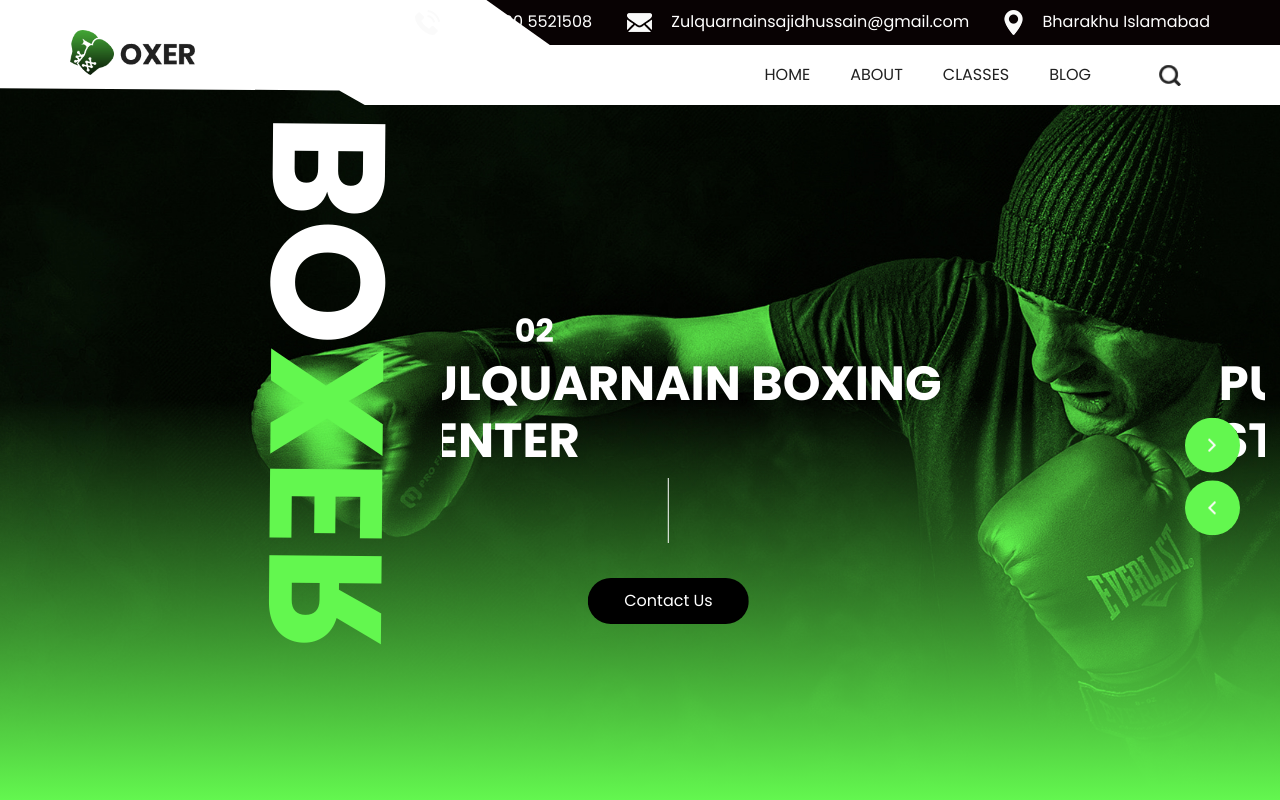
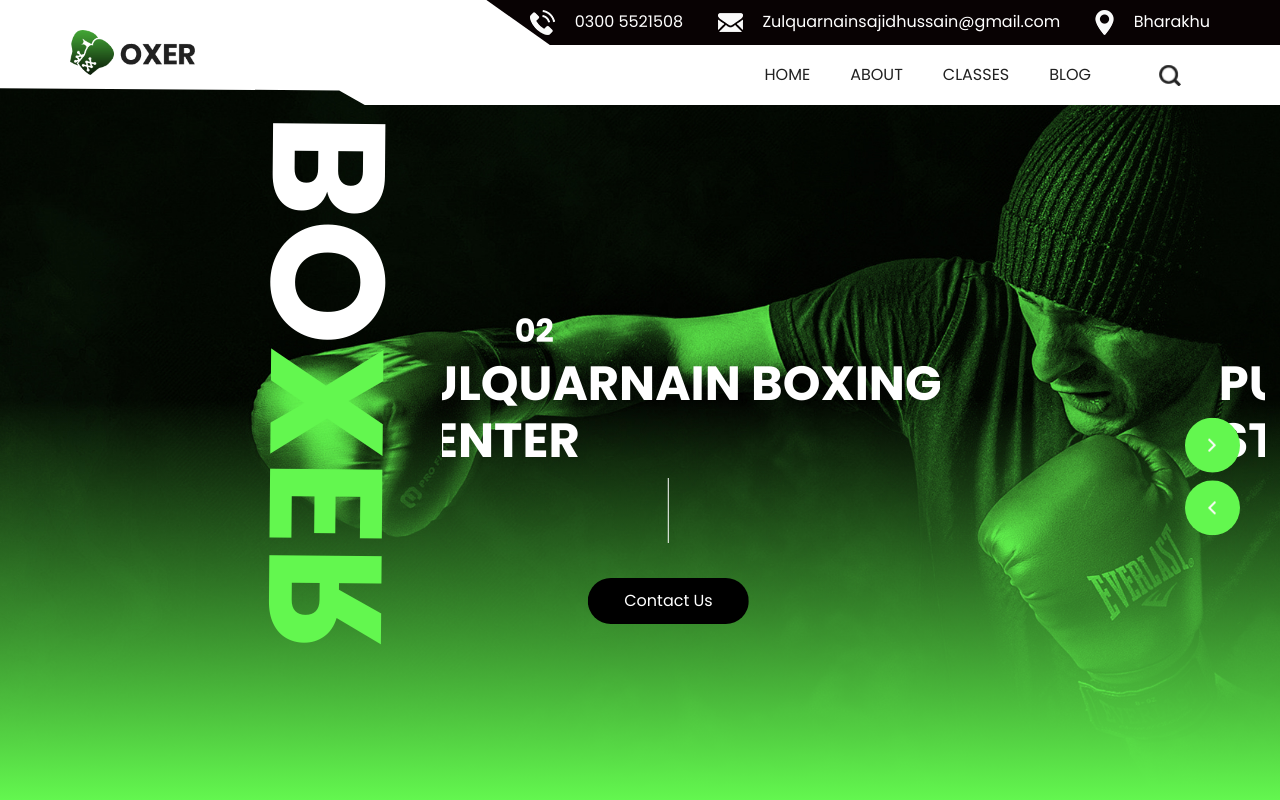
Before and after one commit to zulquarnain10/box, a plain HTML site: page index.html in a window 1280 px wide. Shown: the top 800 px of the page. Drawn offline with nearby package versions, Linux system fonts and the light colour scheme; some packages are replaced by stand-ins of ours; a web font is replaced by a local one.

Commit message:
Update index.html

```diff
--- a/index.html
+++ b/index.html
@@ -43,7 +43,7 @@
                 <li class="">
                   <a class="" href="">
                     <img src="telephone.png" alt="" />
-                    <span> +92 300 5521508</span>
+                    <span> 0300 5521508</span>
                   </a>
                 </li>
                 <li class="">
@@ -55,7 +55,7 @@
                 <li class="">
                   <a class="" href="">
                     <img src="location.png" alt="" />
-                    <span>Bharakhu Islamabad</span>
+                    <span>Bharakhu</span>
                   </a>
                 </li>
               </ul>
```
